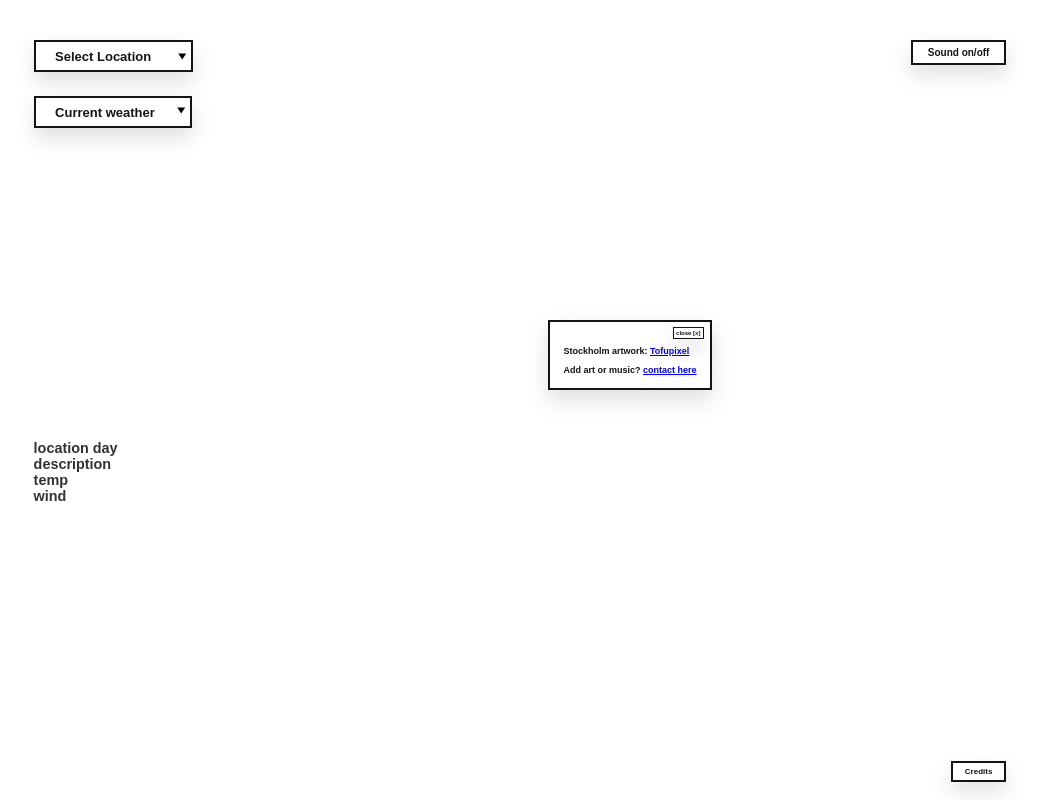
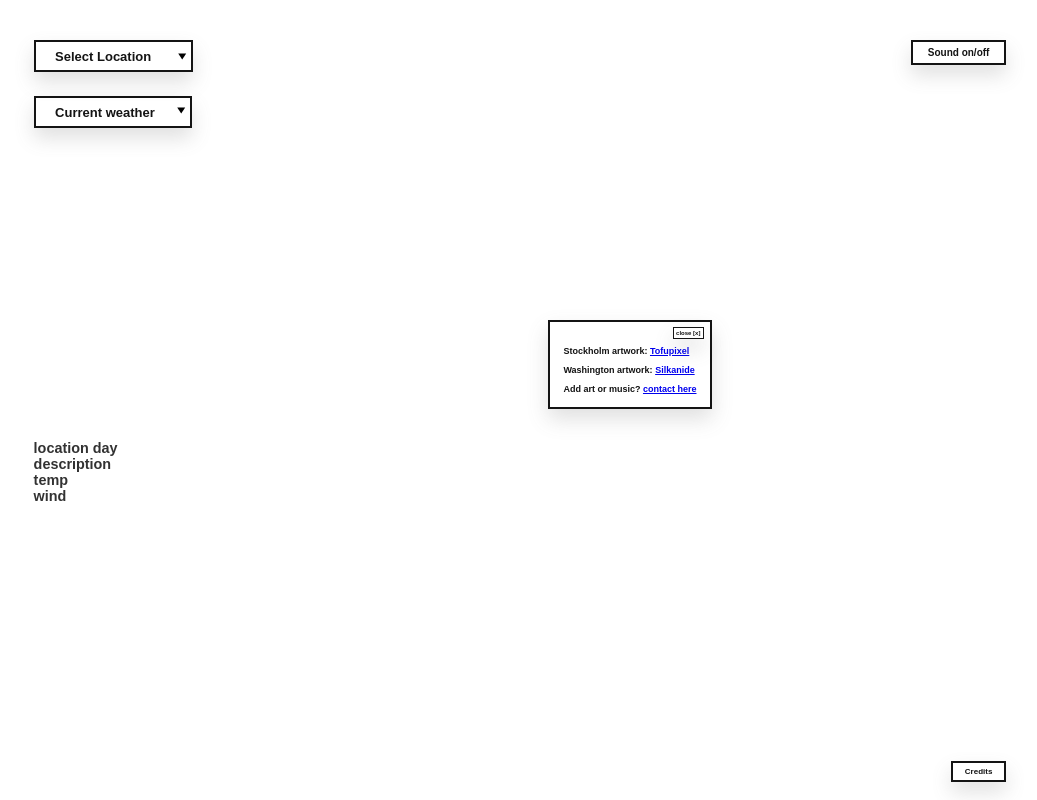
Before and after one commit to thisSource/pixelWeather, a website: page public/index.html in a window 1280 px wide. Both pictures are taken after a click on the element "Credits". Shown: the whole page, without its empty margins (120-1157 px from the left). Drawn offline with Linux system fonts and the light colour scheme; no server answers.

Commit message:
washington credit

```diff
--- a/public/index.html
+++ b/public/index.html
@@ -97,6 +97,14 @@
           >
         </p>
         <p>
+          Washington artwork:
+          <a target="_blank" href="https://www.instagram.com/silkanide/"
+            >Silkanide
+
+            </a
+          >
+        </p>
+        <p>
           Add art or music?
           <a target="_blank" href="https://www.instagram.com/alxndrhglnd/"
             >contact here</a
```
